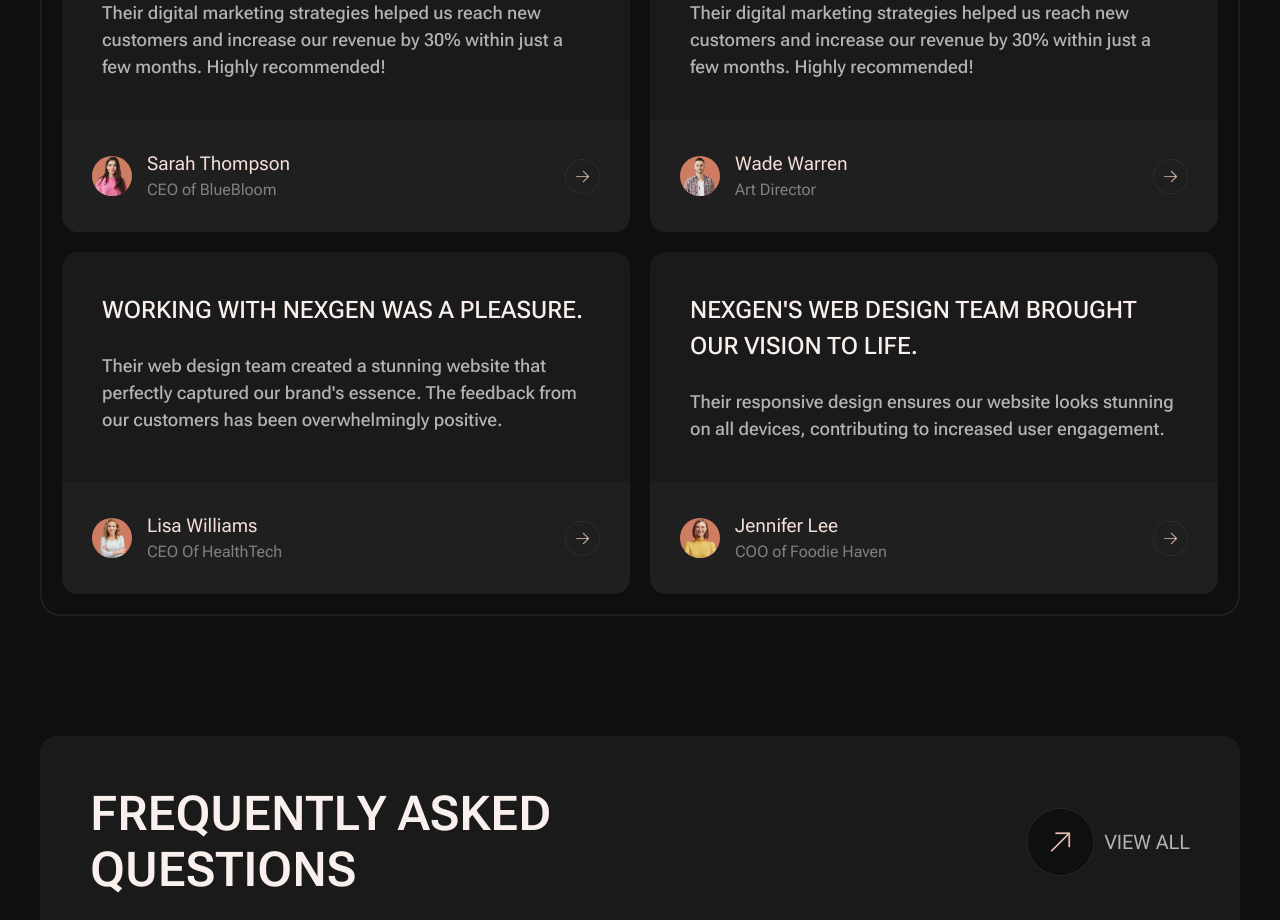
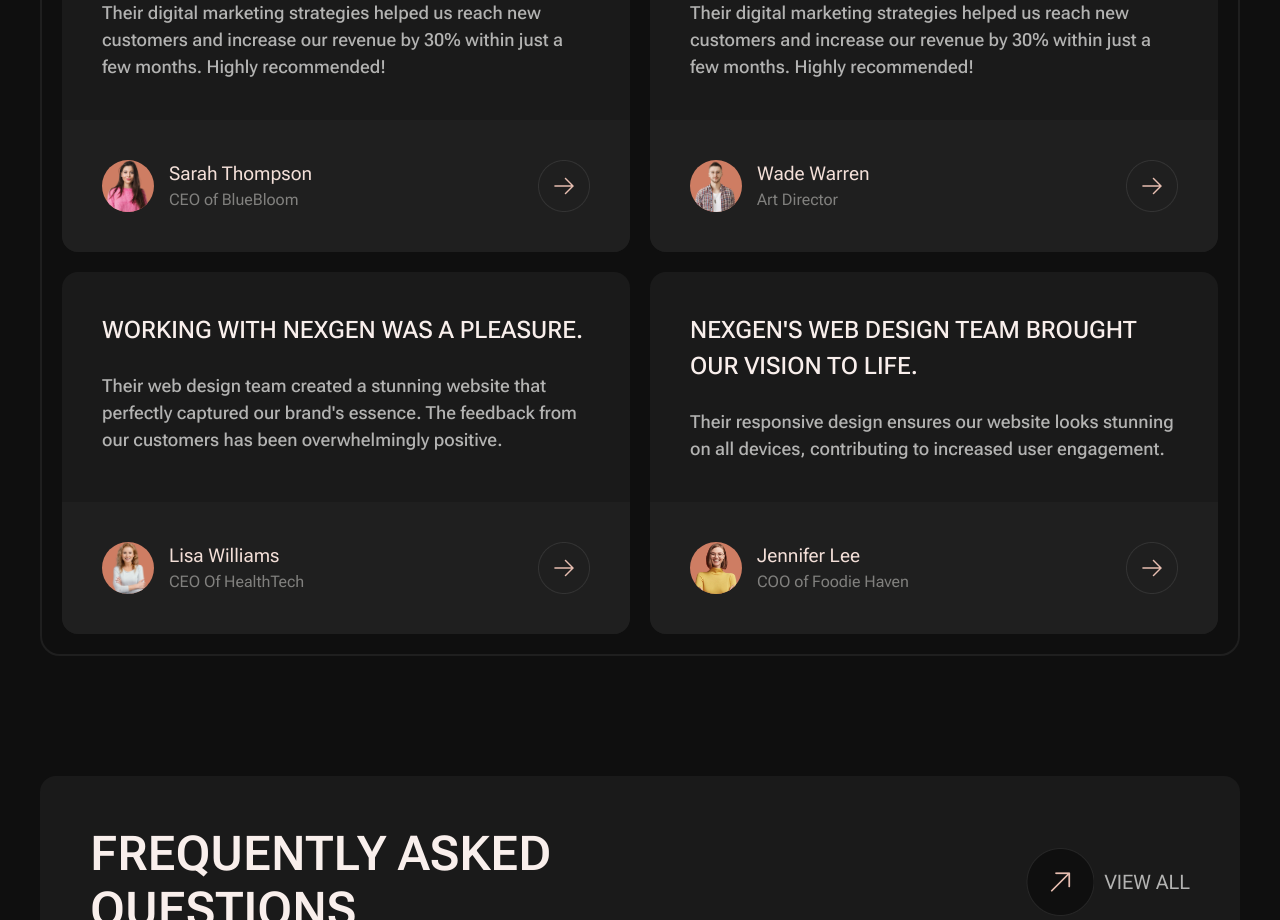
Before and after one commit to krishvaghasiya705/NexGen, a Next.js app: page / in a window 1280 px wide. Shown: the part 6020-6940 px from the top of the page. Built offline with nearby package versions, Linux system fonts and the light colour scheme.

Commit message:
Feat UI responsive fix

```diff
--- a/src/components/homecomponents/testimonial/testimonial.module.scss
+++ b/src/components/homecomponents/testimonial/testimonial.module.scss
@@ -160,6 +160,10 @@
           justify-content: space-between;
           align-items: center;
 
+          @media (max-width: 1440px) {
+            padding: 40px;
+          }
+
           @media (max-width: 768px) {
             padding: 20px 30px;
           }
@@ -178,6 +182,11 @@
               height: 40px;
               border-radius: 50%;
               background-color: var(--orange60);
+
+              @media (max-width: 1440px) {
+                width: 52px;
+                height: 52px;
+              }
 
               @media (max-width: 768px) {
                 width: 50px;
@@ -224,6 +233,11 @@
             height: 35px;
             cursor: pointer;
 
+            @media (max-width:1440px) {
+              width: 52px;
+              height: 52px;
+            }
+
             @media (max-width:768px) {
               width: 42px;
               height: 42px;
```
